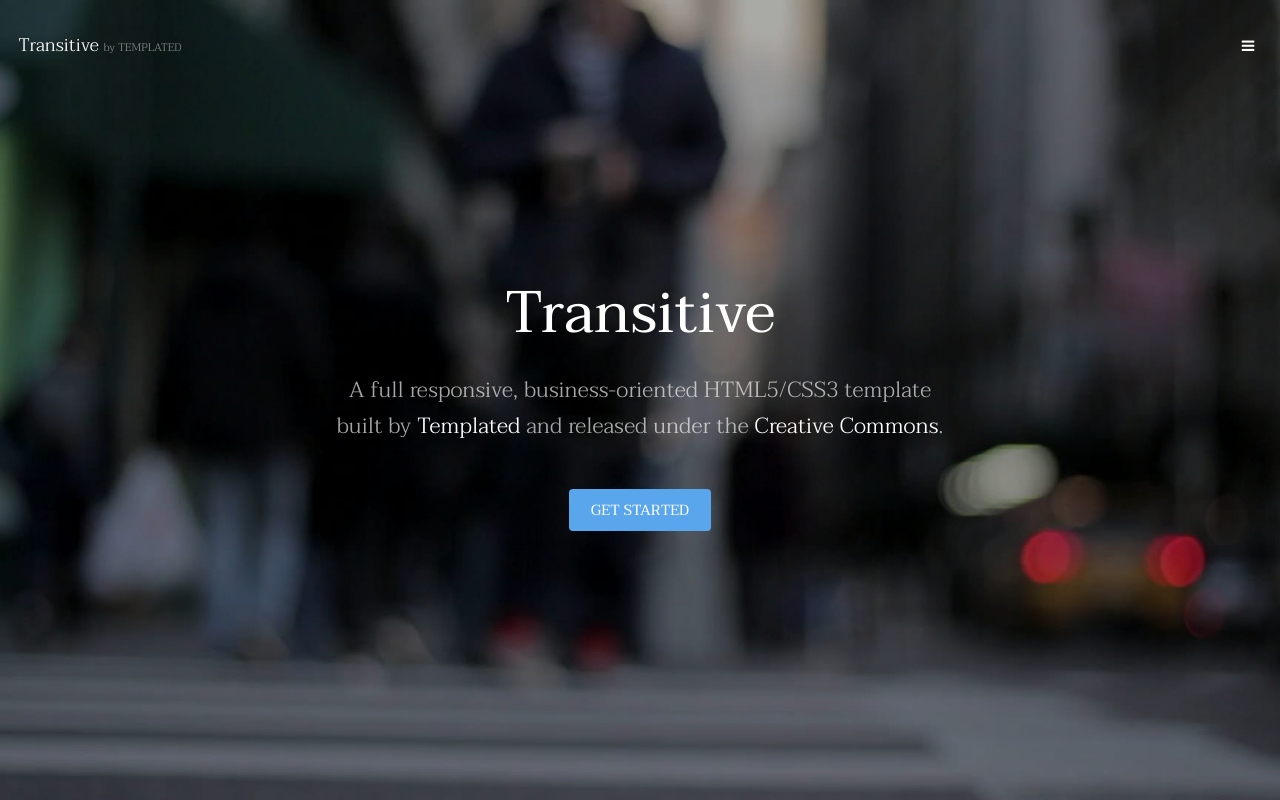
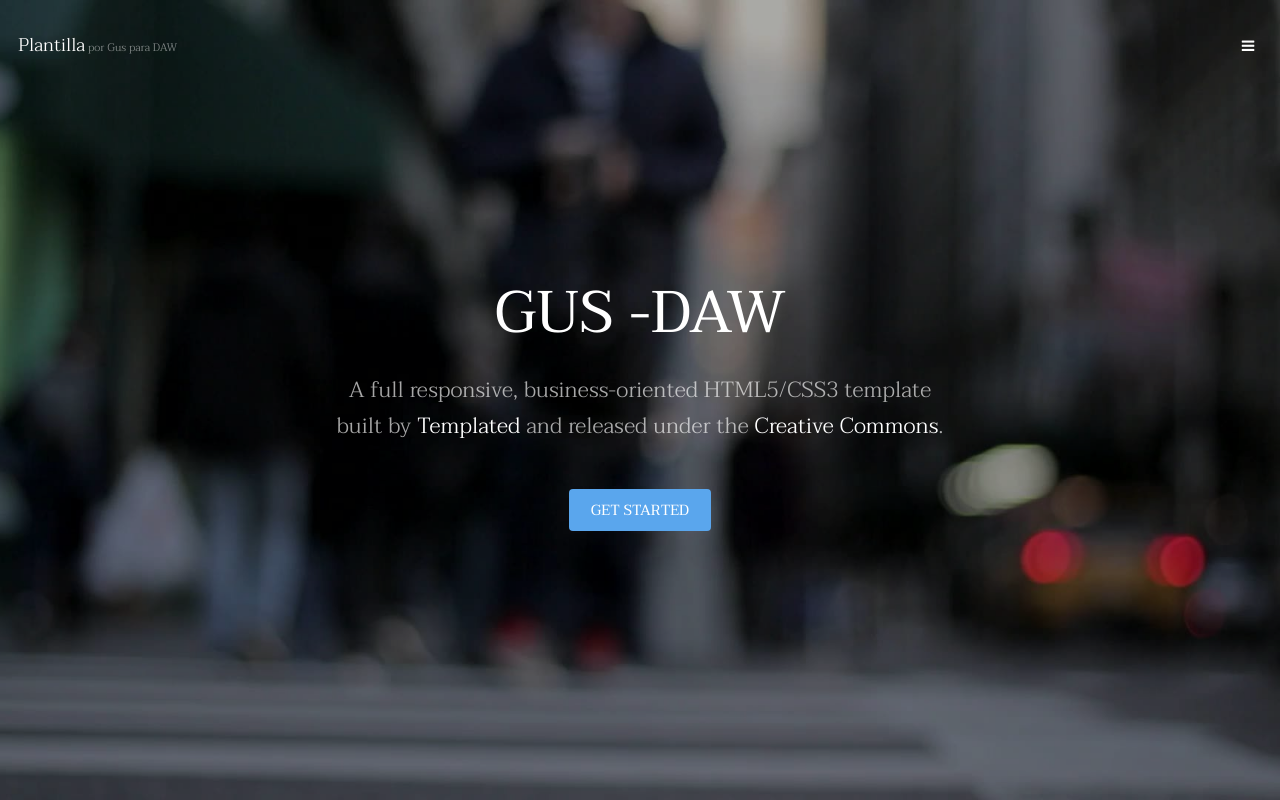
Before and after one commit to gustavojuandev/04_REP_METROPOLITA, a plain HTML site: page index.html in a window 1280 px wide. Shown: the top 800 px of the page. Drawn offline with Linux system fonts and the light colour scheme.

Commit message:
cambios en la portada por GUS

```diff
--- a/index.html
+++ b/index.html
@@ -6,7 +6,7 @@
 -->
 <html>
 	<head>
-		<title>Transitive by TEMPLATED</title>
+		<title>Plantilla por Gus para DAW</title>
 		<meta charset="utf-8" />
 		<meta name="viewport" content="width=device-width, initial-scale=1" />
 		<link rel="stylesheet" href="assets/css/main.css" />
@@ -15,7 +15,7 @@
 
 		<!-- Header -->
 			<header id="header" class="alt">
-				<div class="logo"><a href="index.html">Transitive <span>by TEMPLATED</span></a></div>
+				<div class="logo"><a href="index.html">Plantilla<span> por Gus para DAW</span></a></div>
 				<a href="#menu" class="toggle"><span>Menu</span></a>
 			</header>
 
@@ -36,7 +36,7 @@
 		-->
 			<section id="banner" data-video="images/banner">
 				<div class="inner">
-					<h1>Transitive</h1>
+					<h1>GUS -DAW</h1>
 					<p>A full responsive, business-oriented HTML5/CSS3 template<br />
 					built by <a href="https://templated.co/">Templated</a> and released under the <a href="https://templated.co/license">Creative Commons</a>.</p>
 					<a href="#one" class="button special scrolly">Get Started</a>
```
